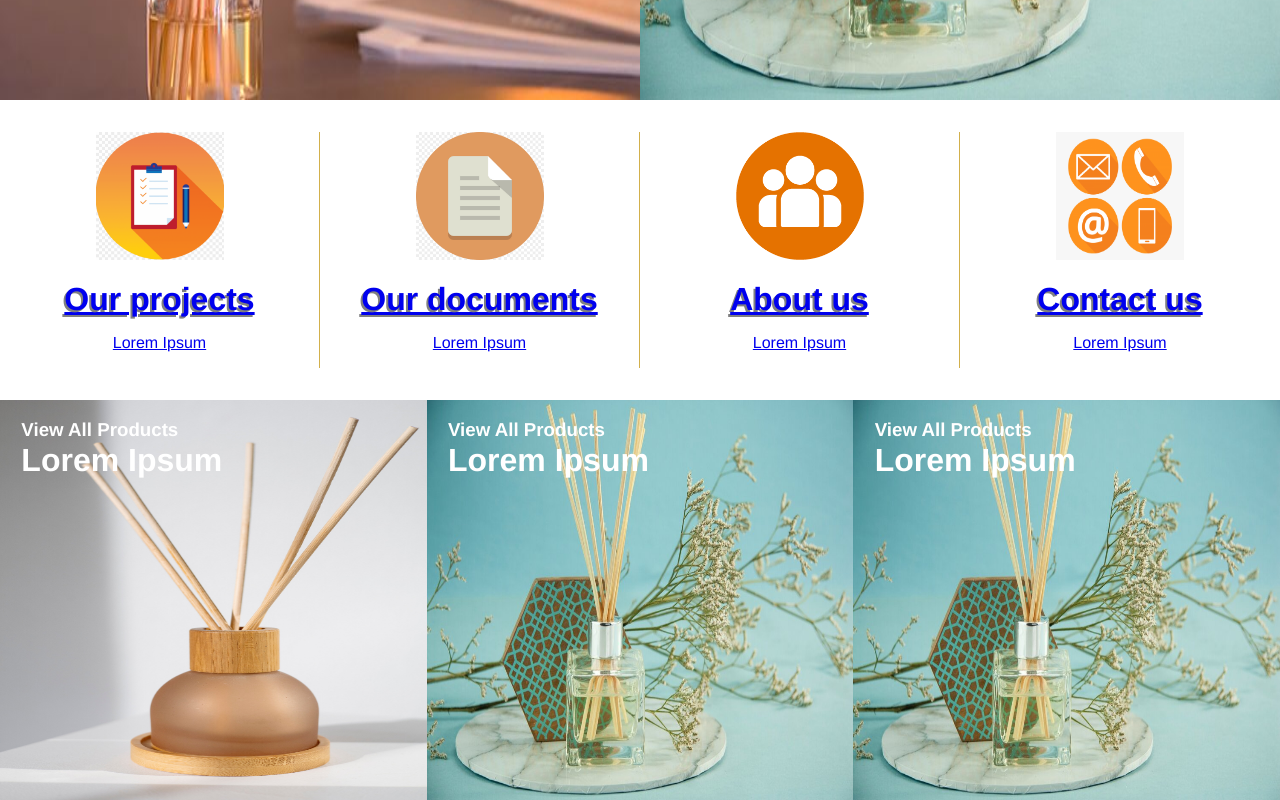
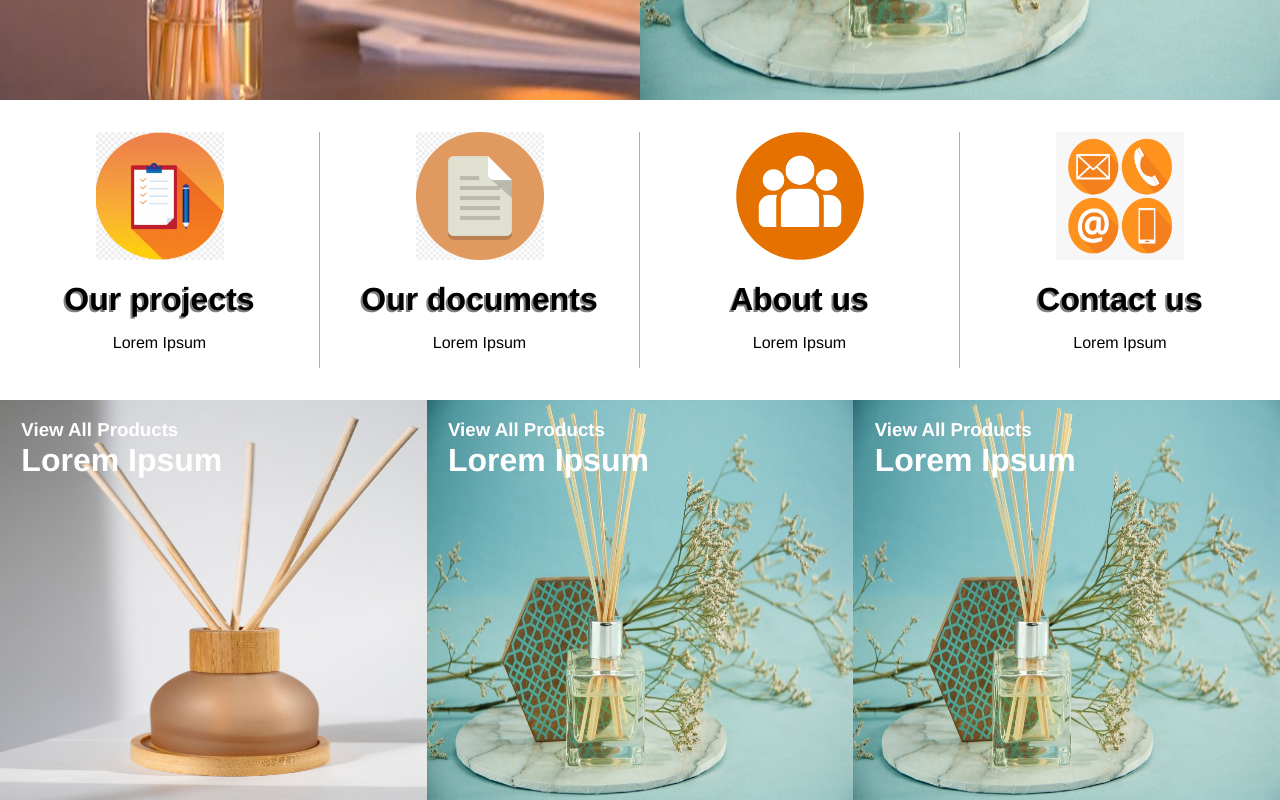
Before and after one commit to albayrakbektas/signes, a Vue app: page / in a window 1280 px wide. Shown: the part 700-1500 px from the top of the page. Built offline with nearby package versions, Linux system fonts and the light colour scheme; what vue-flag-icon would draw is missing.

Commit message:
anchor css

```diff
--- a/src/App.vue
+++ b/src/App.vue
@@ -23,6 +23,11 @@ body {
   text-align: center;
   max-width: 100vw;
   overflow: hidden;
+  min-height: 100vh;
+}
+a {
+  text-decoration: none;
+  color: inherit;
 }
 button {
   cursor: pointer;
```
